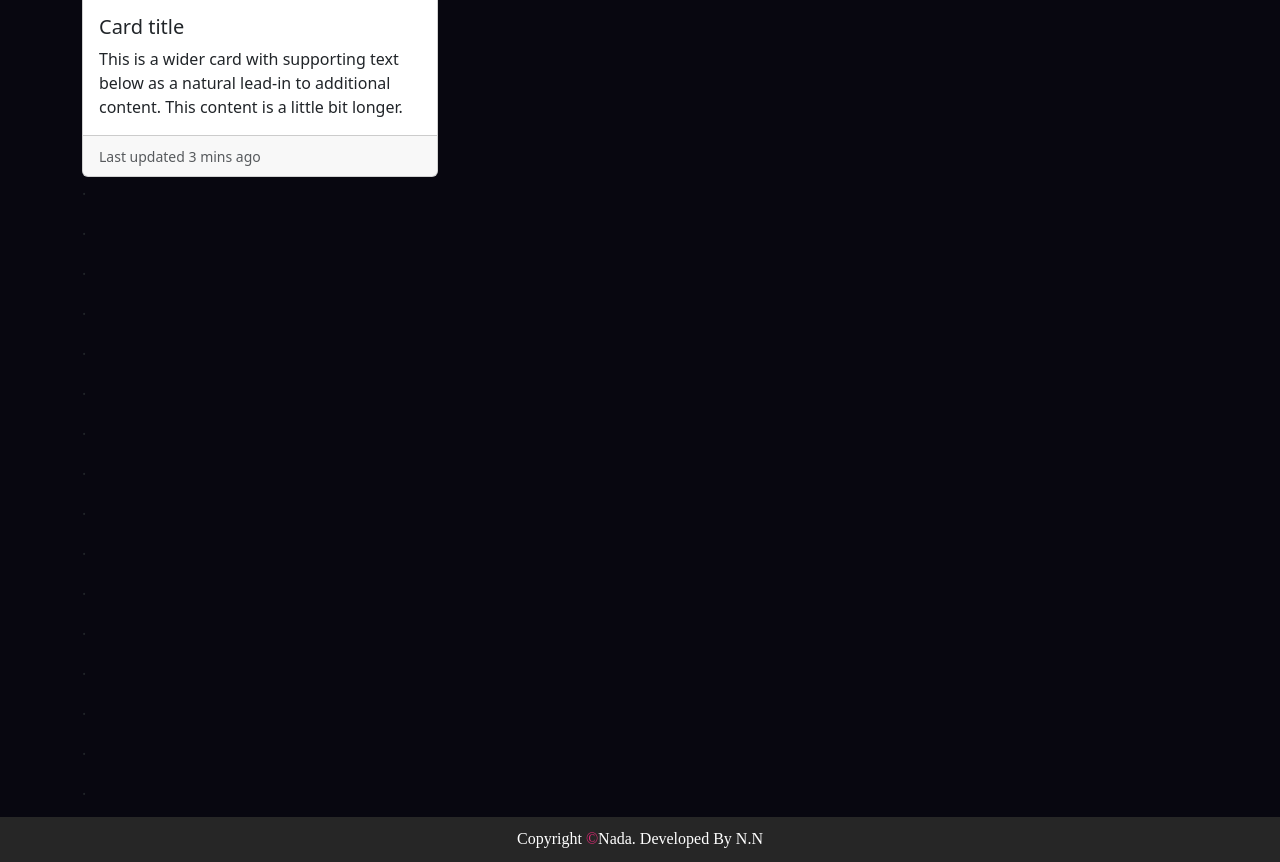
After one commit to nadanaseraldeen/RegiCourse, a Django app: page /courses in a window 1280 px wide. The commit adds this page. Shown: the part 753-1615 px from the top of the page. Run offline with Django 5.2, Linux system fonts and the light colour scheme.

Commit message:
adding footer in master and courses page design

```diff
--- a/RegiCourse/settings.py
+++ b/RegiCourse/settings.py
@@ -56,7 +56,6 @@ MIDDLEWARE = [
     'django.contrib.messages.middleware.MessageMiddleware',
     'django.middleware.clickjacking.XFrameOptionsMiddleware',
 ]
-
 
 
 ROOT_URLCONF = 'RegiCourse.urls'
@@ -128,6 +127,10 @@ USE_TZ = True
 # https://docs.djangoproject.com/en/5.0/howto/static-files/
 
 STATIC_URL = 'static/'
+STATICFILES_DIRS = [
+    BASE_DIR / "static",
+    # Add more directories if needed
+]
 
 # Default primary key field type
 # https://docs.djangoproject.com/en/5.0/ref/settings/#default-auto-field
--- a/RegiCourse_App/static/style.css
+++ b/RegiCourse_App/static/style.css
@@ -1,8 +1,11 @@
 body {
     background-color: #080710;
     margin: 0;
+    padding: 0;
 
 }
+
+
 
 #navbarNav ul {
     margin-left: auto;
@@ -82,7 +85,6 @@ height:48px;
     }
 
 
-
 .search-input:focus {
     color: white;
     background-color: #262626;
@@ -98,3 +100,55 @@ height:48px;
 .title span{
       color: rgb(226, 43, 119);
 }
+
+.courses{
+    font-family: 'Times New Roman', Times, serif;
+    margin-top:130px;
+    color: rgb(226, 43, 119);
+    text-align:center;
+}
+
+.search-course{
+    background-color: rgba(38, 38, 38, 0.10) !important;
+    border-color: #262626;
+}
+
+.searchCourse{
+margin-top : 25px;
+height:40px;
+}
+
+.icon, .search-input{
+    background-color: rgba(38, 38, 38, 0.10) !important;
+    border-color: #262626;
+}
+
+
+.footer {
+    background-color: #262626;
+    color: white;
+    text-align: center;
+    width: 100%;
+    height:45px;
+}
+
+.footer p {
+    color: white;
+    margin-bottom: 0;
+    font-size: 16px;
+    padding-top:10px;
+    font-family: 'Times New Roman', Times, serif;
+
+}
+
+.footer p span {
+    color: rgb(226, 43, 119);
+}
+
+html, body {
+    height: 100%;
+}
+
+.container {
+    min-height: 100%;
+}
--- /dev/null
+++ b/RegiCourse_App/templates/courses.html
@@ -0,0 +1,66 @@
+{% extends 'master.html' %}
+
+{% block title %}
+  Course Page
+{% endblock %}
+
+{% block content %}
+
+<h1 class="courses">Courses</h1>
+
+   <form class=" d-flex searchCourse" role="search">
+        <div class="input-group">
+            <button class="btn icon" type="button" id="searchButton"><i class="bi bi-search"></i></button>
+            <input class="form-control me-2 search-input search-course" type="search" placeholder="Search..." aria-label="Search">
+        </div>
+      </form>
+
+
+<div class="card mb-3 mt-5" style="max-width: 540px;">
+  <div class="row g-0 ">
+    <div class="col-md-4">
+      <img src="..." class="img-fluid rounded-start" alt="...">
+    </div>
+    <div class="col-md-8">
+      <div class="card-body">
+        <h5 class="card-title">Card title</h5>
+        <p class="card-text">This is a wider card with supporting text below as a natural lead-in to additional content. This content is a little bit longer.</p>
+        <p class="card-text"><small class="text-body-secondary">Last updated 3 mins ago</small></p>
+      </div>
+    </div>
+  </div>
+</div>
+
+<div class="row row-cols-1 row-cols-md-3 g-4">
+  <div class="col">
+    <div class="card h-100">
+      <img src="..." class="card-img-top" alt="...">
+      <div class="card-body">
+        <h5 class="card-title">Card title</h5>
+        <p class="card-text">This is a wider card with supporting text below as a natural lead-in to additional content. This content is a little bit longer.</p>
+      </div>
+      <div class="card-footer">
+        <small class="text-body-secondary">Last updated 3 mins ago</small>
+      </div>
+    </div>
+  </div>
+</div>
+
+  <p>.</p>
+    <p>.</p>
+  <p>.</p>
+  <p>.</p>
+  <p>.</p>
+  <p>.</p>
+  <p>.</p>
+  <p>.</p>
+  <p>.</p>
+  <p>.</p>
+  <p>.</p>
+  <p>.</p>
+  <p>.</p>
+  <p>.</p>
+  <p>.</p>
+  <p>.</p>
+
+{% endblock %}
--- a/RegiCourse_App/templates/home.html
+++ b/RegiCourse_App/templates/home.html
@@ -7,7 +7,7 @@
 {% block content %}
 
 <div class="row about">
-  <div class="col-md text-center">
+  <div class="col-md-12 text-center">
     <h1 class="title mt-5">Regi<span>Course</span></h1>
     <p class="summary">Welcome to RegiCourse, your gateway to IT education and programming mastery. Explore a variety of courses covering the basics of IT and programming, designed to upgrade your skills and knowledge. Whether you're a beginner or looking to enhance your expertise, RegiCourse is your choice for success.</p>
 
--- a/RegiCourse_App/templates/master.html
+++ b/RegiCourse_App/templates/master.html
@@ -10,6 +10,7 @@
 
 </head>
 <body>
+
     <nav class="navbar navbar-expand-md fixed-top">
       <div class="container">
         <a class="navbar-brand name" href="#"><img src="{% static 'logo.png'%}"></a>
@@ -27,14 +28,14 @@
         <div class="collapse navbar-collapse text-white" id="navbarNav">
           <ul class="navbar-nav custom-nav">
             <li class="nav-item">
-              <a class="nav-link active" aria-current="page" href="#home"
+              <a class="nav-link active" aria-current="page" href="{% url 'home' %}"
                 >Home</a
               >
             </li>
             <li class="nav-item">
-              <a class="nav-link" href="#courses">Courses</a>
+              <a class="nav-link" href="{% url 'courses_info' %}">Courses</a>
             </li>
-            <li class="nav-item">
+            <li class="nacontainer-datav-item">
               <a class="nav-link" href="#schedule">Schedule</a>
             </li>
             <li class="nav-item">
@@ -48,10 +49,24 @@
       </div>
     </nav>
 
-    <div class="container">
+    <div class="container ">
     {% block content %}
     {% endblock %}
     </div>
+
+
+    <footer class="footer">
+      <div class="container">
+        <div class="row">
+          <div class="col-md-12">
+            <p>
+                Copyright <span>&copy;</span>Nada. Developed By N.N
+            </p>
+          </div>
+        </div>
+      </div>
+    </footer>
+
     <script src="{% static 'logic.js'%}"></script>
 <script src="https://cdn.jsdelivr.net/npm/bootstrap@5.3.3/dist/js/bootstrap.bundle.min.js" integrity="sha384-YvpcrYf0tY3lHB60NNkmXc5s9fDVZLESaAA55NDzOxhy9GkcIdslK1eN7N6jIeHz" crossorigin="anonymous"></script>
 </body>
--- a/RegiCourse_App/urls.py
+++ b/RegiCourse_App/urls.py
@@ -3,10 +3,11 @@ from RegiCourse_App import views
 
 urlpatterns = [
     path('master/', views.master),
-    path('home/', views.home, name='home'),
+    path('', views.home, name='home'),
     path('logout/', views.logout, name='logout'),
     path('signup-login/', views.signup, name='signup'),
     path('login/', views.login, name='login'),
     path('authenticate/', views.authenticate_user, name='authenticate'),
+    path('courses', views.courses, name='courses_info'),
 
 ]
--- a/RegiCourse_App/views.py
+++ b/RegiCourse_App/views.py
@@ -83,3 +83,7 @@ def authenticate_user(request):
             return render(request, 'login.html', {'login_errors': messages.get_messages(request)})
 
     return redirect('login')
+
+
+def courses(request):
+    return render(request, 'courses.html')
```
